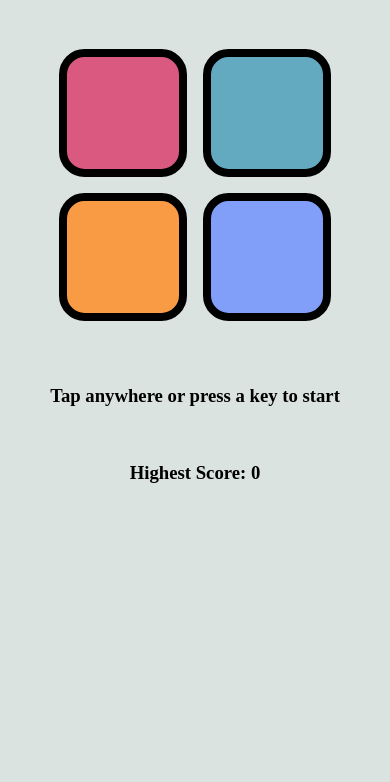
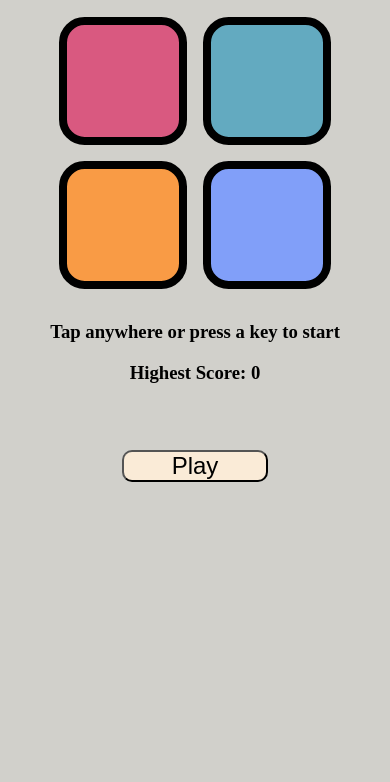
Before and after one commit to keshavbansll/Simon-Says, a plain HTML site: page index.html in a window 390 px wide. Shown: the part 62-844 px from the top of the page. Drawn offline with Linux system fonts and the light colour scheme.

Commit message:
Play button added

```diff
--- a/app.js
+++ b/app.js
@@ -2,6 +2,7 @@ let highest = Number(localStorage.getItem("highest"));
 
 let score = document.querySelector(".score");
 let highScore = document.querySelector(".high-score");
+let startBtn = document.querySelector(".startBtn");
 highScore.innerHTML = `Highest Score: ${highest}`;
 
 let gameSeq = [];
@@ -27,9 +28,12 @@ function startGame() {
   }
 }
 
+startBtn.addEventListener("click", function () {
+  startGame();
+  this.classList.add("opacity");
+});
+
 document.addEventListener("keydown", startGame);
-document.addEventListener("touchstart", { once: true });
-document.addEventListener("click", { once: true });
 
 function btnFlash(btn) {
   btn.classList.add("darken");
@@ -110,4 +114,6 @@ function reset() {
   gameSeq = [];
   userSeq = [];
   points = -1;
+  startBtn.classList.remove("opacity");
+  startBtn.innerText = "Play Again!";
 }
--- a/index.html
+++ b/index.html
@@ -17,8 +17,8 @@
       <div class="purple btn" type="button" id="purple" tabindex="0"></div>
     </section>
     <h3 class="score">Tap anywhere or press a key to start</h3>
-    <br />
     <h3 class="high-score"></h3>
+    <button class="startBtn">Play</button>
     <script src="app.js"></script>
   </body>
 </html>
--- a/main.css
+++ b/main.css
@@ -1,6 +1,6 @@
  *{
     text-align: center;
-    background-color: #dbe3e0;
+    background-color: #d1d0cb;
 }
 
 section{
@@ -39,3 +39,21 @@ section div{
 .darken{
     filter: brightness(60%);
 }
+
+.startBtn{
+    background-color: antiquewhite;
+    font-size: 1.5rem;
+    border-radius: 10px;
+    padding: 0rem 3rem;
+    margin: 3rem 0 1rem 0;
+    color: black;
+    opacity: 0;
+}
+
+.startBtn:active{
+    background-color: rgb(176, 165, 150);
+}
+
+.opacity{
+    display: none;
+}
--- a/media.css
+++ b/media.css
@@ -2,12 +2,16 @@
 @media (max-width: 500px) {
     section{
         width: 20rem;
-        margin: 4rem 0;
+        margin: 2rem 0;
     }
 
     section div{
         height: 7rem;
         width: 7rem;
+    }
+
+    .startBtn{
+        opacity: 1;
     }
 }
 
```
